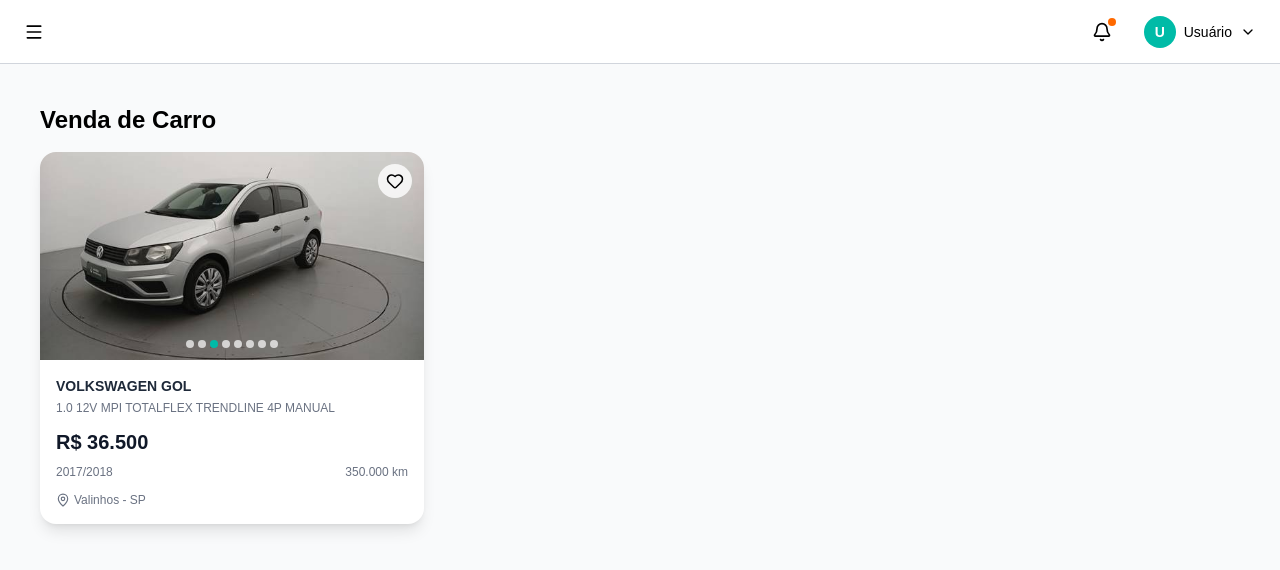
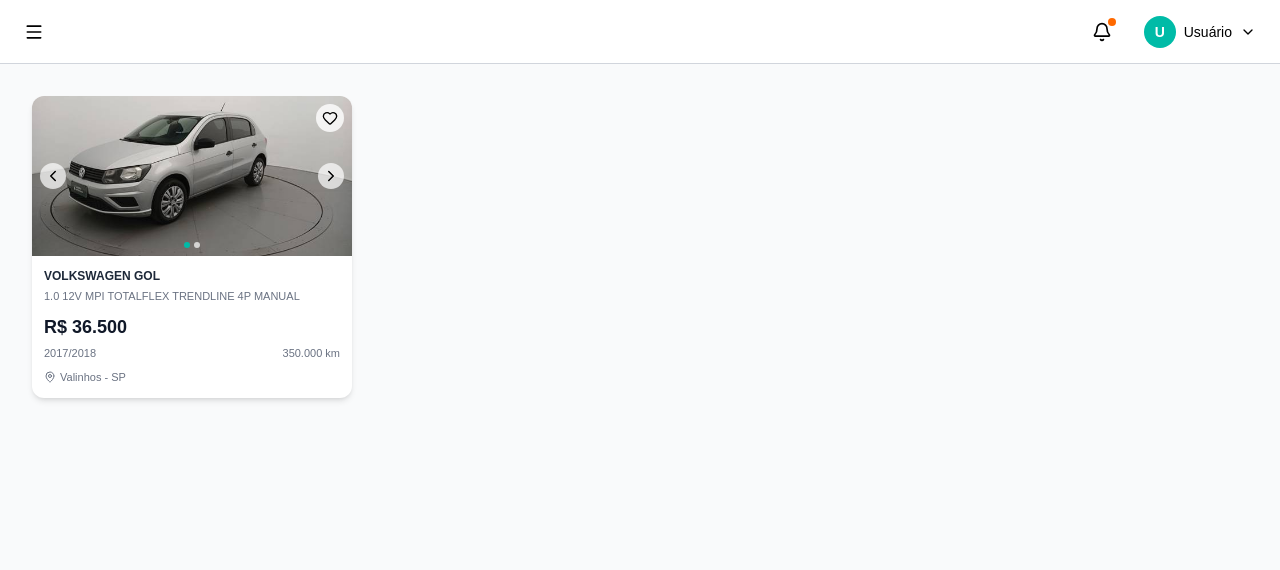
Before and after one commit to globalqueiros/maylon_connect, a Next.js app: page /motorista/carros in a window 1280 px wide. Shown: the top 570 px of the page. Built offline with nearby package versions, Linux system fonts and the light colour scheme; no server answers.

Commit message:
Fist Commit

```diff
--- /dev/null
+++ b/src/app/components/banner.tsx
@@ -0,0 +1,109 @@
+"use client";
+import { useRef, useState, useEffect } from "react";
+import Image from "next/image";
+
+type Banner = {
+  id: number;
+  image_url: string;
+  link?: string;
+};
+
+export default function BannerSlider() {
+  const [banners, setBanners] = useState<Banner[]>([]);
+  const [index, setIndex] = useState(0);
+  const startX = useRef(0);
+
+  useEffect(() => {
+    fetch("/api/banners")
+      .then((res) => res.json())
+      .then((data) => setBanners(Array.isArray(data) ? data : []))
+      .catch(() => console.error("Erro ao buscar banners"));
+  }, []);
+
+  useEffect(() => {
+    if (banners.length === 0) return;
+    const interval = setInterval(() => {
+      next();
+    }, 4000);
+
+    return () => clearInterval(interval);
+  }, [index, banners]);
+
+  const next = () => {
+    setIndex((prev) =>
+      prev === banners.length - 1 ? 0 : prev + 1
+    );
+  };
+
+  const prev = () => {
+    setIndex((prev) =>
+      prev === 0 ? banners.length - 1 : prev - 1
+    );
+  };
+
+  const handleTouchStart = (e: React.TouchEvent<HTMLDivElement>) => {
+    startX.current = e.touches[0].clientX;
+  };
+
+  const handleTouchEnd = (e: React.TouchEvent<HTMLDivElement>) => {
+    const endX = e.changedTouches[0].clientX;
+    const diff = startX.current - endX;
+
+    if (diff > 50) next();
+    if (diff < -50) prev();
+  };
+
+  if (banners.length === 0) {
+    return (
+      <div className="w-full h-[300px] bg-gray-200 animate-pulse rounded-2xl" />
+    );
+  }
+
+  return (
+    <div
+      className="relative w-full h-[300px] rounded-2xl overflow-hidden shadow-lg"
+      onTouchStart={handleTouchStart}
+      onTouchEnd={handleTouchEnd}
+    >
+      <div
+        className="flex h-full transition-transform duration-500 ease-in-out"
+        style={{ transform: `translateX(-${index * 100}%)` }}
+      >
+        {banners.map((banner, i) => (
+          <div key={banner.id} className="min-w-full h-full relative">
+            <Image
+              src={banner.image_url}
+              alt={`Banner ${i}`}
+              fill
+              className="object-cover"
+              priority={i === 0}
+            />
+          </div>
+        ))}
+      </div>
+      <button
+        onClick={prev}
+        className="cursor-pointer absolute left-3 top-1/2 -translate-y-1/2 bg-white/80 hover:bg-white p-2 rounded-full shadow"
+      >
+        ←
+      </button>
+      <button
+        onClick={next}
+        className="cursor-pointer absolute right-3 top-1/2 -translate-y-1/2 bg-white/80 hover:bg-white p-2 rounded-full shadow"
+      >
+        →
+      </button>
+      <div className="absolute bottom-3 left-1/2 -translate-x-1/2 flex gap-2">
+        {banners.map((_, i) => (
+          <button
+            key={i}
+            onClick={() => setIndex(i)}
+            className={`w-2 h-2 cursor-pointer rounded-full transition ${
+              i === index ? "bg-white scale-125" : "bg-white/50"
+            }`}
+          />
+        ))}
+      </div>
+    </div>
+  );
+}
--- a/src/app/motorista/carros/page.tsx
+++ b/src/app/motorista/carros/page.tsx
@@ -1,6 +1,7 @@
 "use client";
 import Image from "next/image";
-import { MapPin, Heart } from "lucide-react";
+import { MapPin, Heart, ChevronLeft, ChevronRight } from "lucide-react";
+import { useState, useRef } from "react";
 
 export default function CarCard() {
   const car = {
@@ -10,49 +11,120 @@
     ano: "2017/2018",
     km: "350.000 km",
     cidade: "Valinhos - SP",
-        imagem: "/gol.jpg",
+    imagens: ["/gol.jpg", "/banner.png"],
+  };
+
+  const [index, setIndex] = useState(0);
+
+  // 👉 swipe
+  const startX = useRef(0);
+
+  const handleTouchStart = (e: any) => {
+    startX.current = e.touches[0].clientX;
+  };
+
+  const handleTouchEnd = (e: any) => {
+    const endX = e.changedTouches[0].clientX;
+    const diff = startX.current - endX;
+
+    if (diff > 50) next();      // arrastou pra esquerda
+    if (diff < -50) prev();     // arrastou pra direita
+  };
+
+  const next = () => {
+    setIndex((prev) =>
+      prev === car.imagens.length - 1 ? 0 : prev + 1
+    );
+  };
+
+  const prev = () => {
+    setIndex((prev) =>
+      prev === 0 ? car.imagens.length - 1 : prev - 1
+    );
   };
 
   return (
-        <div className="p-6">
-            <h1 className="text-2xl font-bold mb-4">Venda de Carro</h1>
-            <div className="w-full max-w-sm bg-white rounded-2xl overflow-hidden shadow-lg hover:shadow-2xl transition group">
-                <div className="relative h-52">
+    <div className="p-4">
+      <div className="w-full max-w-xs bg-white rounded-xl overflow-hidden shadow-md group">
+
+        {/* SLIDER */}
+        <div
+          className="relative h-40 overflow-hidden"
+          onTouchStart={handleTouchStart}
+          onTouchEnd={handleTouchEnd}
+        >
+          {/* IMAGENS */}
+          <div
+            className="flex transition-transform duration-300"
+            style={{ transform: `translateX(-${index * 100}%)` }}
+          >
+            {car.imagens.map((img, i) => (
+              <div key={i} className="min-w-full h-40 relative">
                 <Image
-                        src={car.imagem}
+                  src={img}
                   alt="Carro"
                   fill
-                        className="object-cover group-hover:scale-105 transition"
+                  className="object-cover"
                 />
-                    <button className="absolute cursor-pointer top-3 right-3 bg-white/80 p-2 rounded-full backdrop-blur hover:bg-white">
-                        <Heart size={18} />
+              </div>
+            ))}
+          </div>
+
+          {/* BOTÃO ESQUERDA */}
+          <button
+            onClick={prev}
+            className="absolute left-2 top-1/2 -translate-y-1/2 bg-white/70 p-1 rounded-full"
+          >
+            <ChevronLeft size={18} />
           </button>
-                    <div className="absolute bottom-3 left-1/2 -translate-x-1/2 flex gap-1">
-                        {[...Array(8)].map((_, i) => (
+
+          {/* BOTÃO DIREITA */}
+          <button
+            onClick={next}
+            className="absolute right-2 top-1/2 -translate-y-1/2 bg-white/70 p-1 rounded-full"
+          >
+            <ChevronRight size={18} />
+          </button>
+
+          {/* FAVORITO */}
+          <button className="absolute top-2 right-2 bg-white/80 p-1.5 rounded-full">
+            <Heart size={16} />
+          </button>
+
+          {/* BOLINHAS */}
+          <div className="absolute bottom-2 left-1/2 -translate-x-1/2 flex gap-1">
+            {car.imagens.map((_, i) => (
               <div
                 key={i}
-                                className={`w-2 h-2 cursor-pointer rounded-full ${i === 2 ? "bg-[#00bba7]" : "bg-white/70"
+                className={`w-1.5 h-1.5 rounded-full ${
+                  i === index ? "bg-[#00bba7]" : "bg-white/70"
                 }`}
               />
             ))}
           </div>
         </div>
-                <div className="p-4">
-                    <h2 className="text-sm font-bold text-gray-800">
+
+        {/* CONTEÚDO */}
+        <div className="p-3">
+          <h2 className="text-xs font-bold text-gray-800">
             {car.nome}
           </h2>
-                    <p className="text-xs text-gray-500 mt-1 line-clamp-2">
+
+          <p className="text-[11px] text-gray-500 mt-1 line-clamp-2">
             {car.modelo}
           </p>
-                    <p className="text-xl font-bold text-gray-900 mt-3">
+
+          <p className="text-lg font-bold text-gray-900 mt-2">
             {car.preco}
           </p>
-                    <div className="flex justify-between text-xs text-gray-500 mt-2">
+
+          <div className="flex justify-between text-[11px] text-gray-500 mt-1">
             <span>{car.ano}</span>
             <span>{car.km}</span>
           </div>
-                    <div className="flex items-center gap-1 text-xs text-gray-500 mt-3">
-                        <MapPin size={14} />
+
+          <div className="flex items-center gap-1 text-[11px] text-gray-500 mt-2">
+            <MapPin size={12} />
             <span>{car.cidade}</span>
           </div>
         </div>
--- a/src/app/motorista/page.tsx
+++ b/src/app/motorista/page.tsx
@@ -1,5 +1,5 @@
 "use client";
-
+import Banner from "../components/banner"
 import { Eye, MapPin } from "lucide-react";
 import Link from "next/link";
 import { useEffect, useState } from "react";
@@ -96,14 +96,7 @@
         </div>
       </div>
 
-      <Image
-        src="/banner.png"
-        alt="Banner"
-        width={1200}
-        height={300}
-        className="w-full h-[300px] object-cover rounded-2xl shadow-lg"
-        priority
-      />
+      <Banner />
 
       <div className="bg-white rounded-2xl shadow p-6">
         <h5 className="text-lg font-semibold mb-3">Últimas Viagens</h5>
```
Lines whose indentation alone changed are shown as unchanged.
